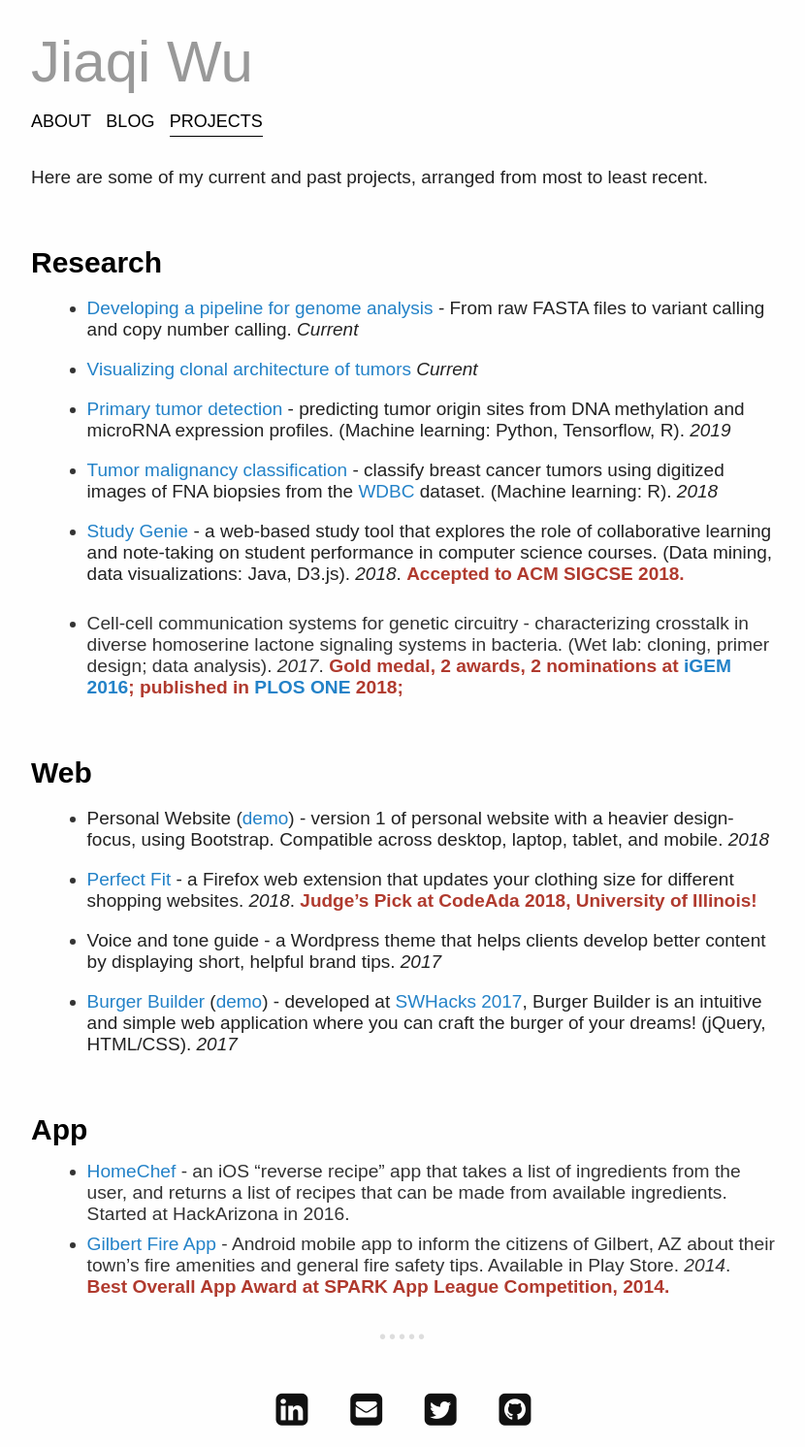
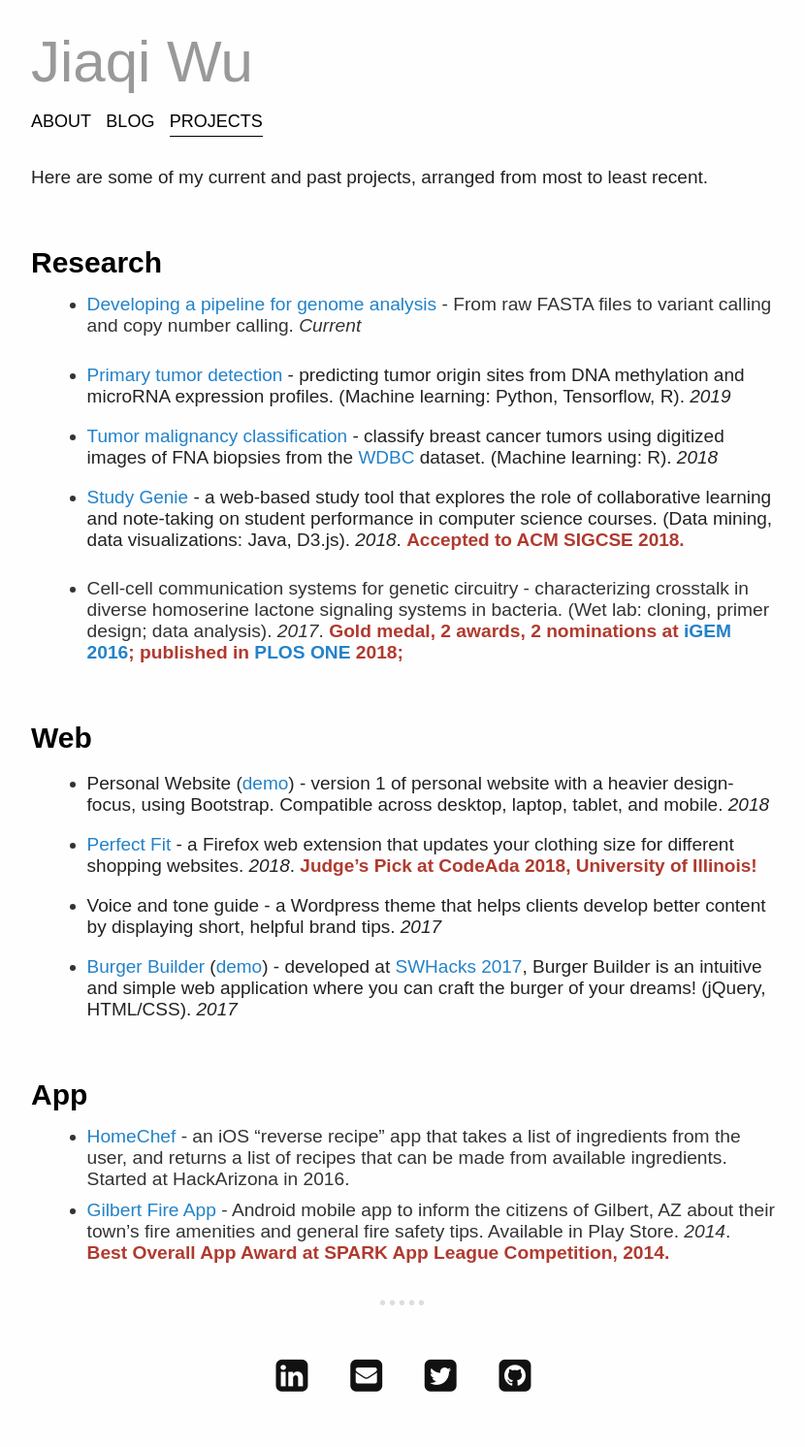
Before and after one commit to programmingprincess/programmingprincess.github.io, a Jekyll site: the page built from projects.md, in a window 1280 px wide. Shown: the whole page at 97% size, without its empty margins (224-1054 px from the left). Built offline with Jekyll 4.4.1, drawn with Linux system fonts in a browser that asks for light colours; some web fonts are replaced; after the commit the page ends 1457 px from its top, so only the background shows below that.

Commit message:
rm project

```diff
--- a/projects.md
+++ b/projects.md
@@ -14,7 +14,7 @@
 ## Research
 * [Developing a pipeline for genome analysis](https://github.com/programmingprincess/genome-analysis/) - From raw FASTA files to variant calling and copy number calling. *Current*
 
-* [Visualizing clonal architecture of tumors]() *Current*
+<!-- * [Visualizing clonal architecture of tumors]() *Current* -->
 
 * [Primary tumor detection](https://github.com/programmingprincess/tumor-origin) - predicting tumor origin sites from DNA methylation and microRNA expression profiles. (Machine learning: Python, Tensorflow, R). *2019*
 
```
